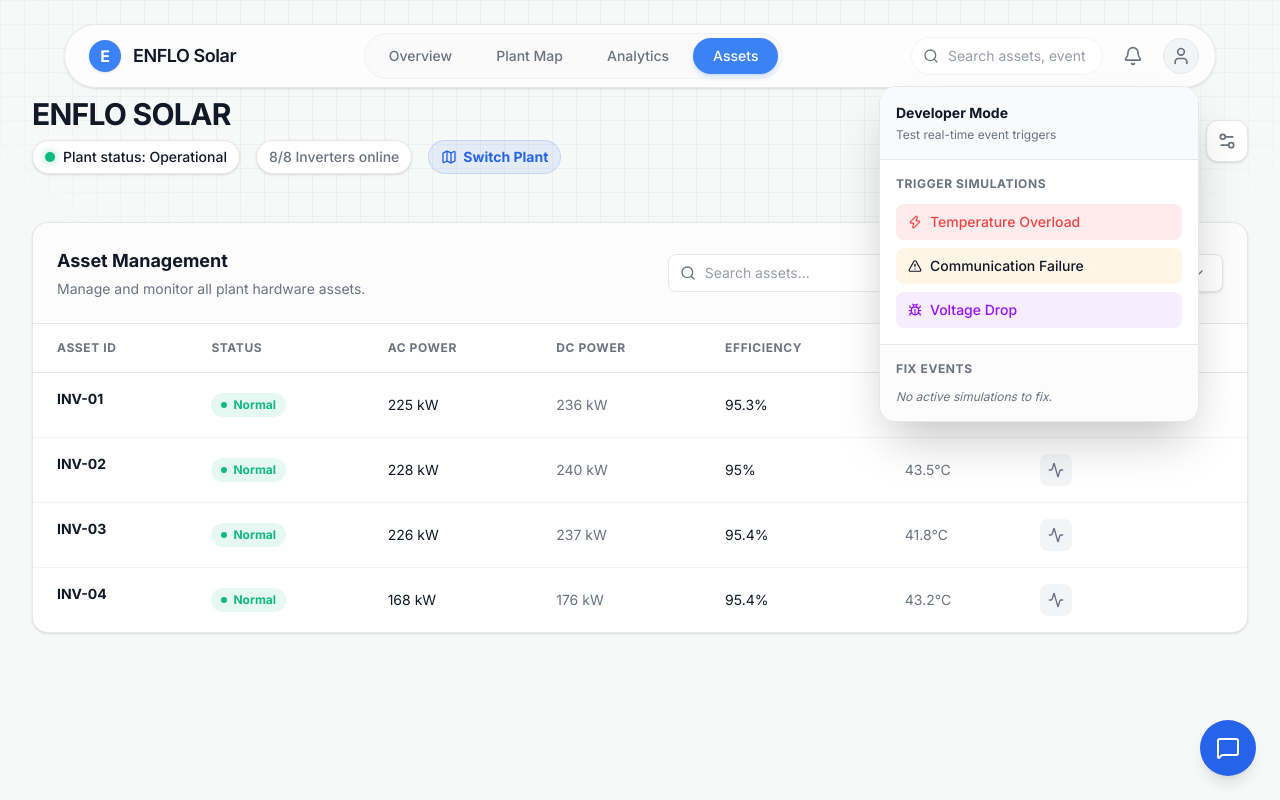
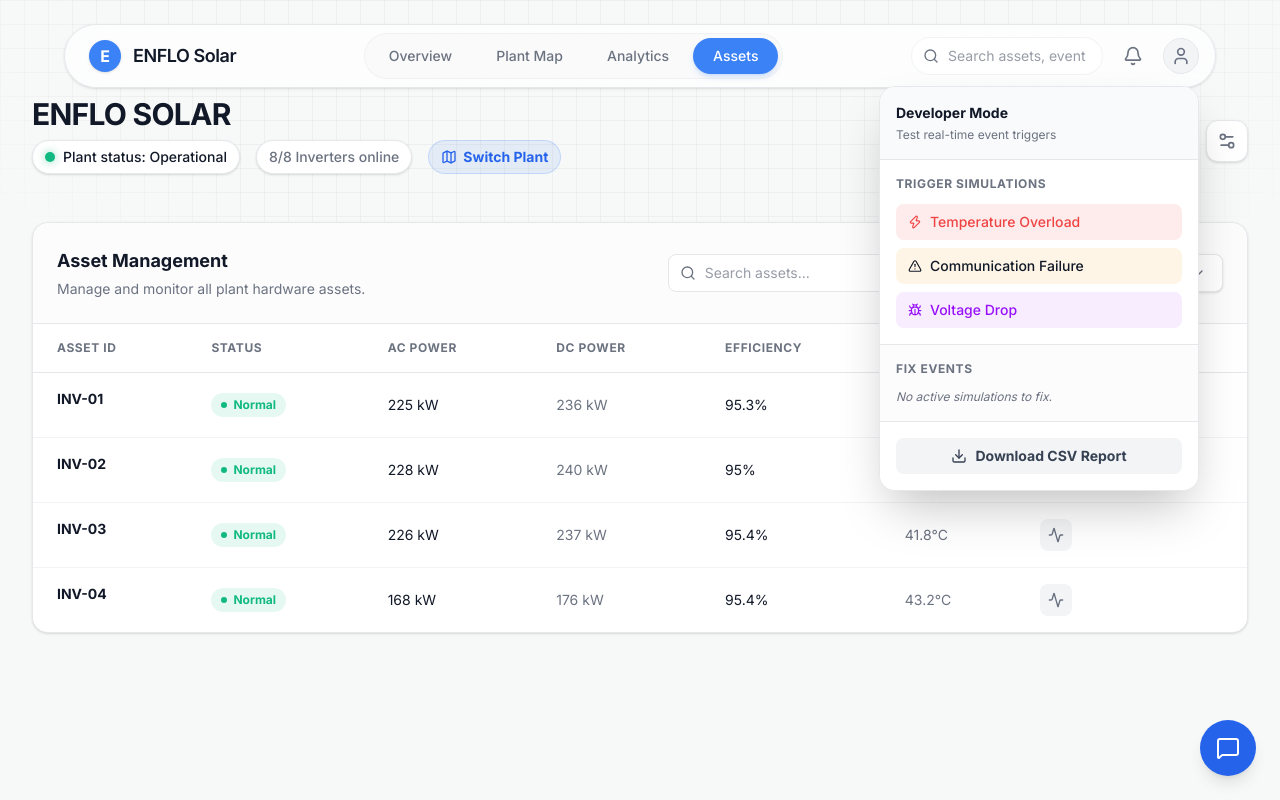
Before and after one commit to hameed-afsar-km/ENFLO-UI-Demo, a Next.js app: page /assets in a window 1280 px wide. Both pictures are taken after a click on the button 1180 px from the left and 56 px from the top of the page. Built offline with nearby package versions, Linux system fonts and the light colour scheme.

Commit message:
feat: assets simulation context fix: Increase width size of toast modal feat: CSV export

```diff
--- a/src/components/TopNav.tsx
+++ b/src/components/TopNav.tsx
@@ -312,6 +312,32 @@
                     </div>
                   )}
                 </div>
+
+                <div className="p-4 bg-white border-t border-border">
+                  <button
+                    onClick={() => {
+                      const csvContent = "data:text/csv;charset=utf-8,"
+                        + "Asset ID,Plant Name,Status,AC Power (kW),DC Power (kW),Efficiency (%),Temperature (°C)\n"
+                        + "INV-01,ENFLO Chennai,Normal,450.2,465.1,96.8,42.5\n"
+                        + "INV-02,ENFLO Chennai,Normal,448.9,463.8,96.7,43.1\n"
+                        + "INV-03,ENFLO Chennai,Warning,420.5,462.1,91.0,48.2\n"
+                        + "INV-04,ENFLO Chennai,Normal,451.0,466.0,96.7,41.9\n"
+                        + "INV-05,ENFLO Coimbatore,Critical,0.0,460.5,0.0,55.4\n";
+                      const encodedUri = encodeURI(csvContent);
+                      const link = document.createElement("a");
+                      link.setAttribute("href", encodedUri);
+                      link.setAttribute("download", "enflo_asset_report.csv");
+                      document.body.appendChild(link);
+                      link.click();
+                      document.body.removeChild(link);
+                      setIsProfileOpen(false);
+                    }}
+                    className="w-full flex items-center justify-center gap-2 px-4 py-2 bg-gray-100 hover:bg-gray-200 text-gray-700 text-sm font-bold rounded-lg transition-colors cursor-pointer"
+                  >
+                    <svg xmlns="http://www.w3.org/2000/svg" width="16" height="16" viewBox="0 0 24 24" fill="none" stroke="currentColor" strokeWidth="2" strokeLinecap="round" strokeLinejoin="round"><path d="M21 15v4a2 2 0 0 1-2 2H5a2 2 0 0 1-2-2v-4"/><polyline points="7 10 12 15 17 10"/><line x1="12" y1="15" x2="12" y2="3"/></svg>
+                    Download CSV Report
+                  </button>
+                </div>
               </div>
             )}
           </div>
--- a/src/context/SimulationContext.tsx
+++ b/src/context/SimulationContext.tsx
@@ -1,6 +1,7 @@
 "use client";
 
 import React, { createContext, useContext, useState, useEffect } from 'react';
+import { useRouter } from 'next/navigation';
 import { AlertTriangle, X, ArrowRight } from 'lucide-react';
 export type SimulationEvent = {
   id: string;
@@ -33,6 +34,7 @@
 ];
 
 export function SimulationProvider({ children }: { children: React.ReactNode }) {
+  const router = useRouter();
   const [activeSimulations, setActiveSimulations] = useState<SimulationEvent[]>([]);
   const [toastEvent, setToastEvent] = useState<SimulationEvent | null>(null);
 
@@ -189,7 +191,7 @@
       {/* Central Global Error Modal */}
       {isGlobalErrorModalOpen && (
         <div className="fixed inset-0 z-[200] flex items-center justify-center bg-black/40 backdrop-blur-sm animate-in fade-in duration-200">
-          <div className="bg-white border border-gray-200 rounded-2xl shadow-2xl w-[600px] max-w-[95vw] max-h-[85vh] flex flex-col animate-in zoom-in-95 duration-200">
+          <div className="bg-white border border-gray-200 rounded-2xl shadow-2xl w-[800px] max-w-[95vw] max-h-[85vh] flex flex-col animate-in zoom-in-95 duration-200">
             <div className="flex justify-between items-center p-6 border-b border-gray-100">
               <div className="flex items-center gap-3">
                 <div className="w-10 h-10 rounded-full bg-red-50 flex items-center justify-center text-red-500 border border-red-100">
@@ -227,8 +229,8 @@
 
                       <div className="flex-1 min-w-0">
                         <div className="flex items-center gap-2 mb-1">
-                          <span className="text-sm font-bold text-gray-900 truncate">{sim.type}</span>
-                          <span className="px-2 py-0.5 rounded-full bg-red-50 text-red-600 border border-red-100 text-[10px] font-bold uppercase">Critical</span>
+                          <span className="text-sm font-bold text-gray-900">{sim.type}</span>
+                          <span className="shrink-0 px-2 py-0.5 rounded-full bg-red-50 text-red-600 border border-red-100 text-[10px] font-bold uppercase">Critical</span>
                         </div>
                         <p className="text-xs text-gray-600 mb-2 leading-snug">{sim.message}</p>
                         <div className="flex items-center gap-3 text-[10px] font-semibold text-gray-500 uppercase tracking-wider">
@@ -241,7 +243,7 @@
                       <div className="flex flex-col sm:flex-row gap-2 w-full sm:w-auto shrink-0 mt-3 sm:mt-0">
                         <button
                           onClick={() => {
-                            window.location.href = `/assets?plantName=${encodeURIComponent(sim.plantName)}`;
+                            router.push(`/assets?plantName=${encodeURIComponent(sim.plantName)}`);
                             setIsGlobalErrorModalOpen(false);
                           }}
                           className="px-4 py-2.5 rounded-lg bg-gray-100 hover:bg-gray-200 text-gray-700 font-bold text-sm transition-colors text-center"
```
